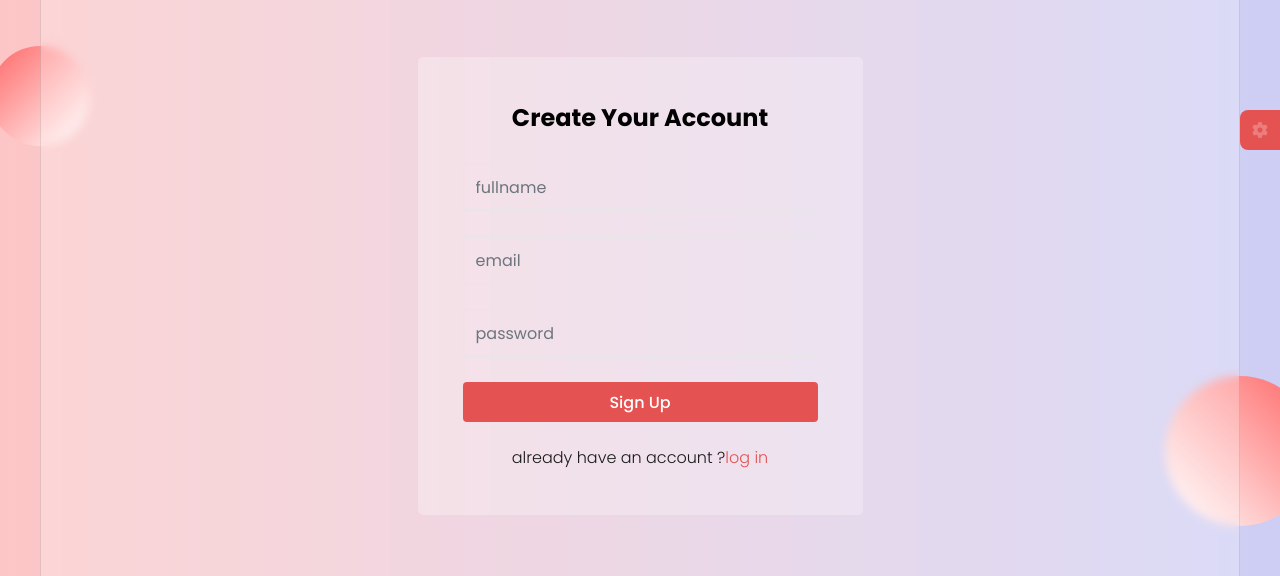
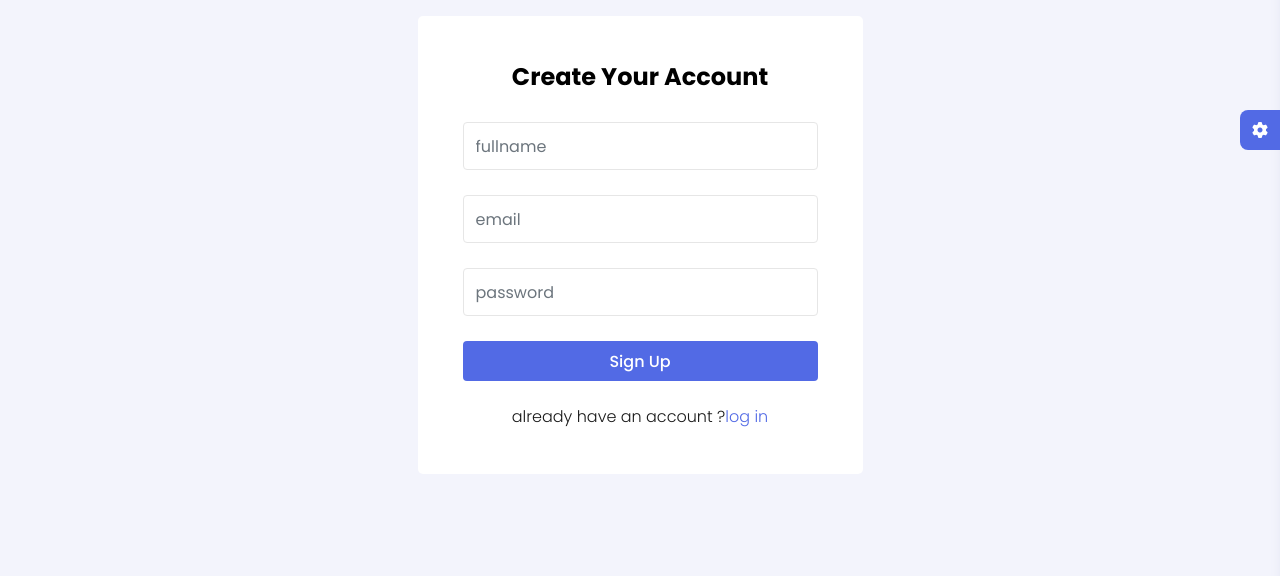
Before and after one commit to loayshawky/online-learning-courses, a plain HTML site: page sign-up.html in a window 1280 px wide. Shown: the part 114-690 px from the top of the page. Drawn offline with Linux system fonts and the light colour scheme.

Commit message:
Update sign-up.html

```diff
--- a/sign-up.html
+++ b/sign-up.html
@@ -1,15 +1,18 @@
 <!DOCTYPE html>
 <html lang="en">
 <head>
-    <meta charset="UTF-8">
-    <meta http-equiv="X-UA-Compatible" content="IE=edge">
+       <meta http-equiv="X-UA-Compatible" content="IE=edge">
     <meta name="viewport" content="width=device-width, initial-scale=1.0">
+    <meta name="title" content="Online Learning Courses | أفضل الدورات التعليمية أونلاين">
+    <meta name="description" content="استكشف أفضل الدورات التعليمية الأونلاين في مختلف المجالات، مع مراجعات وتقييمات لمساعدتك في اختيار الدورة المناسبة لك.">
+    <meta name="keywords" content="دورات تعليمية, كورسات اونلاين, تعلم البرمجة, تعلم التصميم, تعلم التسويق, كورسات مجانية, منصات التعليم">
+    <meta name="author" content="Loay Shawky">
+    <meta name="robots" content="index, follow">
    <link rel="stylesheet" href="css/font awesome.css">
    <link rel="stylesheet" href="css/bootstrap.min.css">
    <link rel="stylesheet" href="css/style.css">
-   <link rel="stylesheet" class="js-glass-style" href="css/colors/glass-effect.css">
-
-   <link rel="stylesheet" class="js-color-style" href="css/colors/color-1.css">
+   <link rel="stylesheet" class="js-glass-style" href="css/colors/glass-effect.css" disabled>
+   <link rel="stylesheet" class="js-color-style" href="css/colors/color-2.css">
     <title>sign-up</title>
 </head>
 <body>
```
